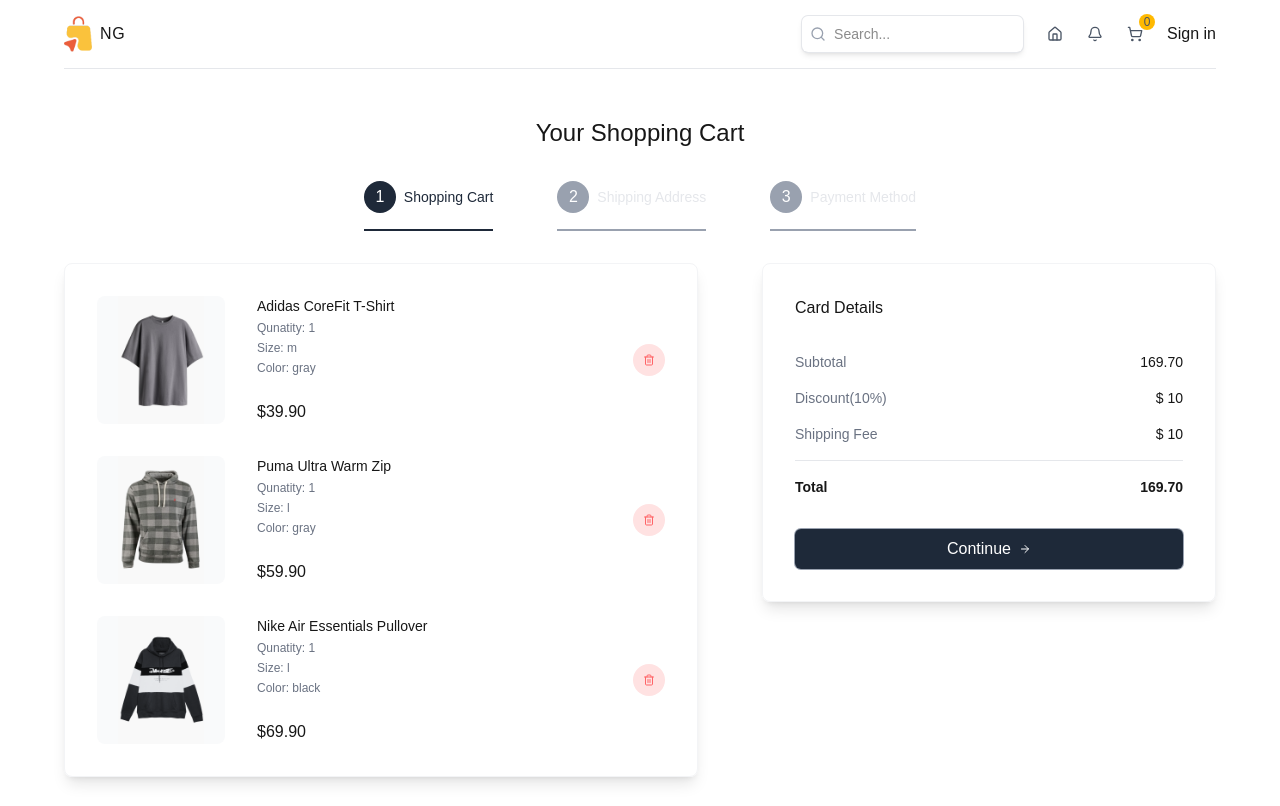
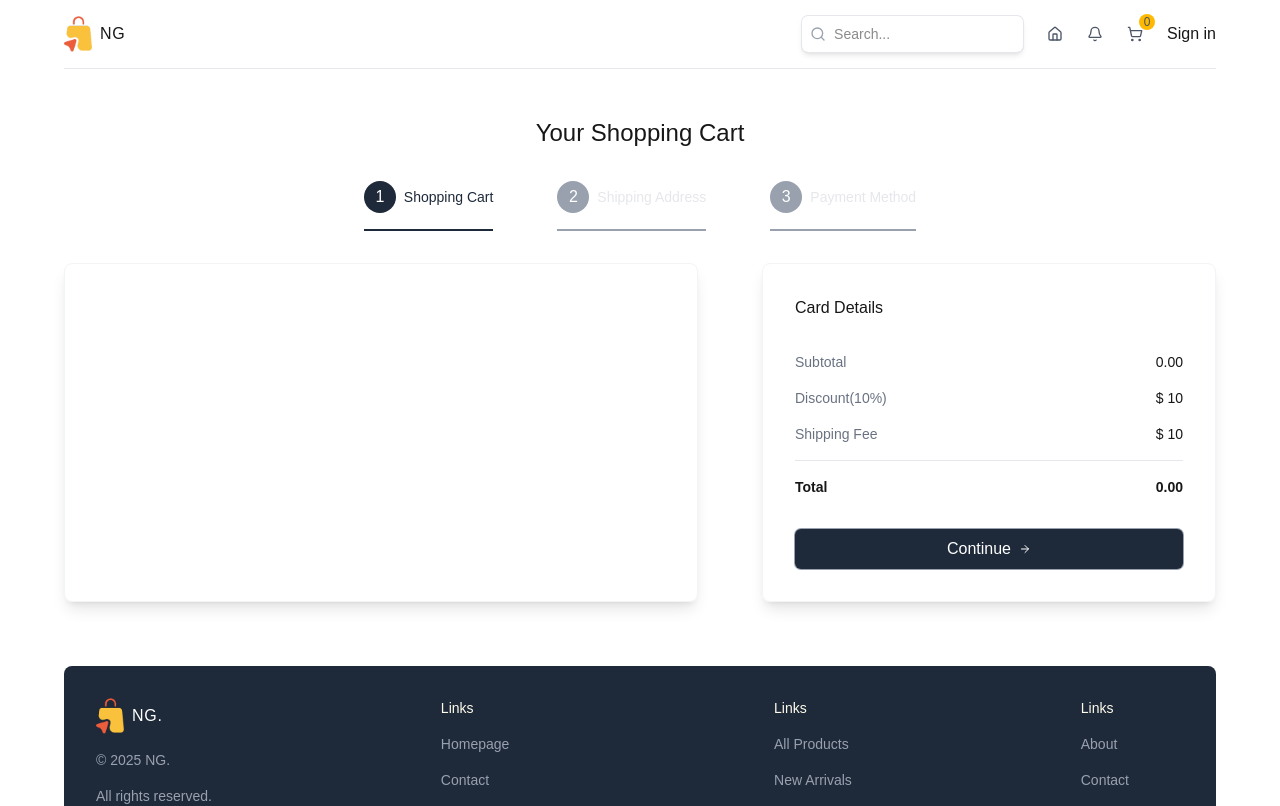
Before and after one commit to PratikaNG/nextjs-shopping-app, a Next.js app in the folder client/: page /cart in a window 1280 px wide. Shown: the top 806 px of the page. Built offline with nearby package versions, Linux system fonts and the light colour scheme.

Commit message:
using zustand to persist data on local storage and for client cart actions

```diff
--- a/client/app/cart/page.tsx
+++ b/client/app/cart/page.tsx
@@ -1,6 +1,7 @@
 "use client"
 import PaymentForm from '@/components/PaymentForm';
 import ShippingForm from '@/components/ShippingForm';
+import useCartStore from '@/stores/cartStore';
 import { CartItemsType, ShippingFormInputs } from '@/types';
 import {  ArrowRight, Trash2 } from 'lucide-react';
 import Image from 'next/image';
@@ -12,67 +13,13 @@
     {id:2,title:"Shipping Address"},
     {id:3,title:"Payment Method"},
 ]
-// TEMPORARY
-const cartItems: CartItemsType = [
-  {
-    id: 1,
-    name: "Adidas CoreFit T-Shirt",
-    shortDescription:
-      "Lorem ipsum dolor sit amet consect adipisicing elit lorem ipsum dolor sit.",
-    description:
-      "Lorem ipsum dolor sit amet consect adipisicing elit lorem ipsum dolor sit. Lorem ipsum dolor sit amet consect adipisicing elit lorem ipsum dolor sit. Lorem ipsum dolor sit amet consect adipisicing elit lorem ipsum dolor sit.",
-    price: 39.9,
-    sizes: ["s", "m", "l", "xl", "xxl"],
-    colors: ["gray", "purple", "green"],
-    images: {
-      gray: "/products/1g.png",
-      purple: "/products/1p.png",
-      green: "/products/1gr.png",
-    },
-    quantity: 1,
-    selectedSize: "m",
-    selectedColor: "gray",
-  },
-  {
-    id: 2,
-    name: "Puma Ultra Warm Zip",
-    shortDescription:
-      "Lorem ipsum dolor sit amet consect adipisicing elit lorem ipsum dolor sit.",
-    description:
-      "Lorem ipsum dolor sit amet consect adipisicing elit lorem ipsum dolor sit. Lorem ipsum dolor sit amet consect adipisicing elit lorem ipsum dolor sit. Lorem ipsum dolor sit amet consect adipisicing elit lorem ipsum dolor sit.",
-    price: 59.9,
-    sizes: ["s", "m", "l", "xl"],
-    colors: ["gray", "green"],
-    images: { gray: "/products/2g.png", green: "/products/2gr.png" },
-    quantity: 1,
-    selectedSize: "l",
-    selectedColor: "gray",
-  },
-  {
-    id: 3,
-    name: "Nike Air Essentials Pullover",
-    shortDescription:
-      "Lorem ipsum dolor sit amet consect adipisicing elit lorem ipsum dolor sit.",
-    description:
-      "Lorem ipsum dolor sit amet consect adipisicing elit lorem ipsum dolor sit. Lorem ipsum dolor sit amet consect adipisicing elit lorem ipsum dolor sit. Lorem ipsum dolor sit amet consect adipisicing elit lorem ipsum dolor sit.",
-    price: 69.9,
-    sizes: ["s", "m", "l"],
-    colors: ["green", "blue", "black"],
-    images: {
-      green: "/products/3gr.png",
-      blue: "/products/3b.png",
-      black: "/products/3bl.png",
-    },
-    quantity: 1,
-    selectedSize: "l",
-    selectedColor: "black",
-  },
-];
+
 const CartPage = () => {
     const searchParams = useSearchParams()
     const router = useRouter()
     const activeStep = parseInt(searchParams.get("step") || "1")
     const [shippingForm,setShippingForm] = useState<ShippingFormInputs>()
+    const {cart,removeFromCart} = useCartStore()
   return (
     <div className='flex flex-col gap-8 items-center justify-center mt-12'>
       {/* title */}
@@ -91,10 +38,10 @@
         {/* steps */}
         <div className='w-full md:w-7/12 shadow-lg border border-gray-100 p-8 rounded-lg flex flex-col gap-8'>
         {/* logic:-  {activeStep === 1 ? ("products") : activeStep === 2 ? <ShippingForm/> : activeStep === 3 && shippingForm ? <PaymentForm/> : <p className='text-sm text-gray-500'>Please fill in the shipping form to continue.</p>} */}
-        {activeStep === 1 ? (cartItems.map((item)=>
+        {activeStep === 1 ? (cart.map((item)=>
 
         // single cart item
-        <div key={item.id} className='flex items-center justify-between'>
+        <div key={item.id+item.selectedSize+item.selectedColor} className='flex items-center justify-between'>
             {/* image and details */}
             <div className='flex gap-8'>
                 {/* image */}
@@ -113,7 +60,8 @@
                 </div>
             </div>
             {/* delete button */}
-            <button className='w-8 h-8 rounded-full bg-red-100 hover:bg-red-200 transition-all duration-300 text-red-400 flex items-center justify-center cursor-pointer'>
+            <button onClick={()=>removeFromCart(item)}
+            className='w-8 h-8 rounded-full bg-red-100 hover:bg-red-200 transition-all duration-300 text-red-400 flex items-center justify-center cursor-pointer'>
                 <Trash2 className='w-3 h-3'/>
             </button>
         </div>)) : activeStep === 2 ? <ShippingForm setShippingForm={setShippingForm}/> : activeStep === 3 && shippingForm ? <PaymentForm/> : <p className='text-sm text-gray-500'>Please fill in the shipping form to continue.</p>}
@@ -125,7 +73,7 @@
         <div className='flex flex-col gap-4 '>
             <div className='flex justify-between text-sm'>
                 <p className='text-sm text-gray-500'>Subtotal</p>
-                <p className='text-sm font-medium'>{cartItems.reduce((acc,item)=>acc + item.price*item.quantity,0).toFixed(2)}</p>
+                <p className='text-sm font-medium'>{cart.reduce((acc,item)=>acc + item.price*item.quantity,0).toFixed(2)}</p>
             </div>
             <div className='flex justify-between text-sm'>
                 <p className='text-sm text-gray-500'>Discount(10%)</p>
@@ -138,7 +86,7 @@
             <hr className='border-gray-200'/>
             <div className='flex justify-between'>
                 <p className='text-sm font-semibold'>Total</p>
-                <p className='text-sm font-semibold'>{cartItems.reduce((acc,item)=>acc + item.price*item.quantity,0).toFixed(2)}</p>
+                <p className='text-sm font-semibold'>{cart.reduce((acc,item)=>acc + item.price*item.quantity,0).toFixed(2)}</p>
             </div>
         </div>
 
@@ -153,3 +101,59 @@
 }
 
 export default CartPage
+// TEMPORARY
+// const cartItems: CartItemsType = [
+//   {
+//     id: 1,
+//     name: "Adidas CoreFit T-Shirt",
+//     shortDescription:
+//       "Lorem ipsum dolor sit amet consect adipisicing elit lorem ipsum dolor sit.",
+//     description:
+//       "Lorem ipsum dolor sit amet consect adipisicing elit lorem ipsum dolor sit. Lorem ipsum dolor sit amet consect adipisicing elit lorem ipsum dolor sit. Lorem ipsum dolor sit amet consect adipisicing elit lorem ipsum dolor sit.",
+//     price: 39.9,
+//     sizes: ["s", "m", "l", "xl", "xxl"],
+//     colors: ["gray", "purple", "green"],
+//     images: {
+//       gray: "/products/1g.png",
+//       purple: "/products/1p.png",
+//       green: "/products/1gr.png",
+//     },
+//     quantity: 1,
+//     selectedSize: "m",
+//     selectedColor: "gray",
+//   },
+//   {
+//     id: 2,
+//     name: "Puma Ultra Warm Zip",
+//     shortDescription:
+//       "Lorem ipsum dolor sit amet consect adipisicing elit lorem ipsum dolor sit.",
+//     description:
+//       "Lorem ipsum dolor sit amet consect adipisicing elit lorem ipsum dolor sit. Lorem ipsum dolor sit amet consect adipisicing elit lorem ipsum dolor sit. Lorem ipsum dolor sit amet consect adipisicing elit lorem ipsum dolor sit.",
+//     price: 59.9,
+//     sizes: ["s", "m", "l", "xl"],
+//     colors: ["gray", "green"],
+//     images: { gray: "/products/2g.png", green: "/products/2gr.png" },
+//     quantity: 1,
+//     selectedSize: "l",
+//     selectedColor: "gray",
+//   },
+//   {
+//     id: 3,
+//     name: "Nike Air Essentials Pullover",
+//     shortDescription:
+//       "Lorem ipsum dolor sit amet consect adipisicing elit lorem ipsum dolor sit.",
+//     description:
+//       "Lorem ipsum dolor sit amet consect adipisicing elit lorem ipsum dolor sit. Lorem ipsum dolor sit amet consect adipisicing elit lorem ipsum dolor sit. Lorem ipsum dolor sit amet consect adipisicing elit lorem ipsum dolor sit.",
+//     price: 69.9,
+//     sizes: ["s", "m", "l"],
+//     colors: ["green", "blue", "black"],
+//     images: {
+//       green: "/products/3gr.png",
+//       blue: "/products/3b.png",
+//       black: "/products/3bl.png",
+//     },
+//     quantity: 1,
+//     selectedSize: "l",
+//     selectedColor: "black",
+//   },
+// ];
--- a/client/app/layout.tsx
+++ b/client/app/layout.tsx
@@ -3,7 +3,7 @@
 import "./globals.css";
 import Navbar from "@/components/Navbar";
 import Footer from "@/components/Footer";
-
+import { ToastContainer } from 'react-toastify';
 const geistSans = Geist({
   variable: "--font-geist-sans",
   subsets: ["latin"],
@@ -34,6 +34,7 @@
         {children}
         <Footer/>
         </div>
+        <ToastContainer position="bottom-right"/>
       </body>
     </html>
   );
--- a/client/components/ProductCard.tsx
+++ b/client/components/ProductCard.tsx
@@ -1,9 +1,11 @@
 "use client"
+import useCartStore from '@/stores/cartStore'
 import { ProductType } from '@/types'
 import { ShoppingCart } from 'lucide-react'
 import Image from 'next/image'
 import Link from 'next/link'
 import React, { useState } from 'react'
+import { toast } from 'react-toastify'
 
 const ProductCard = ({product}:{product:ProductType}) => {
     const [productType,setProductType] = useState({
@@ -13,6 +15,14 @@
 
     const handleProductType = ({type,value}:{type:"size" | "color",value:string}) =>{
         setProductType((prev)=>({...prev,[type]:value}))
+    }
+
+    const {addToCart} = useCartStore()
+    const handleAddToCart = () =>{
+        addToCart({...product,quantity:1,
+            selectedSize:productType.size,
+            selectedColor:productType.color})
+        toast.success("Product added to cart!")
     }
   return (
     <div className='shadow-lg rounded-lg overflow-hidden'>
@@ -52,7 +62,7 @@
             {/* price and add to cart button */}
             <div className='flex justify-between items-center'>
                 <p className='font-medium'>${product.price.toFixed(2)}</p>
-                <button
+                <button onClick={handleAddToCart}
                 className='ring-1 ring-gray-400 shadow-lg rounded-md px-2 py-1 text-sm cursor-pointer hover:text-white hover:bg-gray-400 transition-all duration-300 flex items-center gap-2'>
                 <span><ShoppingCart/> </span>Add to cart</button>
             </div>
--- a/client/components/ShoppingCartIcon.tsx
+++ b/client/components/ShoppingCartIcon.tsx
@@ -1,14 +1,18 @@
 "use client"
+import useCartStore from '@/stores/cartStore'
 import { ShoppingCart } from 'lucide-react'
 import Link from 'next/link'
 import React from 'react'
 
 const ShoppingCartIcon = () => {
+  const {cart,hasHydrated} = useCartStore()
+  if(!hasHydrated) return null
   return (
     <div>
       <Link href="/cart" className="relative">
       <ShoppingCart className="w-4 h-4 text-gray-600" />
-      <span className='absolute -top-3 -right-3 bg-amber-400 text-gray-600 rounded-full h-4 w-4 flex items-center justify-center text-xs font-medium'>0</span>
+      <span className='absolute -top-3 -right-3 bg-amber-400 text-gray-600 rounded-full h-4 w-4 flex items-center justify-center text-xs font-medium'>
+        {cart.reduce((acc,item)=>acc+item.quantity,0)}</span>
       </Link>
     </div>
   )
--- a/client/package.json
+++ b/client/package.json
@@ -16,7 +16,9 @@
     "react": "19.2.0",
     "react-dom": "19.2.0",
     "react-hook-form": "^7.65.0",
-    "zod": "^4.1.12"
+    "react-toastify": "^11.0.5",
+    "zod": "^4.1.12",
+    "zustand": "^5.0.8"
   },
   "devDependencies": {
     "@tailwindcss/postcss": "^4",
--- /dev/null
+++ b/client/stores/cartStore.ts
@@ -0,0 +1,67 @@
+import { CartStoreActionsType, CartStoreStateType } from '@/types'
+import {create} from 'zustand'
+import {persist,createJSONStorage} from "zustand/middleware"
+
+const useCartStore = create<CartStoreStateType & CartStoreActionsType>()(
+    persist(
+    (set)=>({
+    cart:[],
+    hasHydrated:false,
+    addToCart: (product)=> set((state)=>{
+        const exisitingItem = state.cart.findIndex(p=>
+            p.id === product.id &&
+            p.selectedSize === product.selectedSize &&
+            p.selectedColor === product.selectedColor
+        )
+        if(exisitingItem !== -1){
+            const updatedCart = [...state.cart]
+            updatedCart[exisitingItem].quantity += product.quantity || 1;
+            return {cart:updatedCart}
+        }
+        return {
+            cart:[...state.cart,
+                {...product,
+                    quantity:1,
+                    selectedSize:product.selectedSize,
+                    selectedColor:product.selectedColor}]
+        }
+    }),
+    removeFromCart: (product)=>set((state)=>({cart:state.cart.filter((item)=>
+        !(item.id === product.id &&
+            item.selectedColor === product.selectedColor &&
+            item.selectedSize === product.selectedSize
+        )
+    )})),
+    cleartCart:()=>set({cart:[]}),
+
+}),{name:"cart",storage:createJSONStorage(()=>localStorage),
+    onRehydrateStorage:()=>(state)=>
+    {
+        if(state){
+        state.hasHydrated=true
+    }
+    }
+    })
+)
+
+export default useCartStore;
+
+
+
+
+
+// import { CartStoreActionsType, CartStoreStateType } from '@/types'
+// import {create} from 'zustand'
+// import {persist,createJSONStorage} from "zustand/middleware"
+
+// const useCartStore = create<CartStoreStateType & CartStoreActionsType>()(
+//     persist(
+//     (set)=>({
+//     cart:[],
+//     addToCart: (product)=> set((state)=>({cart:[...state.cart,product]})),
+//     removeFromCart: (product)=>set((state)=>({cart:state.cart.filter((item)=>item.id !== product.id)})),
+//     cleartCart:()=>set({cart:[]})
+// }),{name:"cart",storage:createJSONStorage(()=>localStorage)})
+// )
+
+// export default useCartStore;
--- a/client/types.ts
+++ b/client/types.ts
@@ -40,3 +40,14 @@
 })
 
 export type PaymentFormInputs = z.infer<typeof paymentFormSchema>
+
+export type CartStoreStateType = {
+  cart: CartItemsType;
+  hasHydrated:boolean;
+}
+
+export type CartStoreActionsType = {
+  addToCart:(product:CartItemType)=>void;
+  removeFromCart:(product:CartItemType)=>void;
+  cleartCart:()=>void
+}
```
Also changed, not shown: 1 other file (tests, documents, lock files or other folders).
